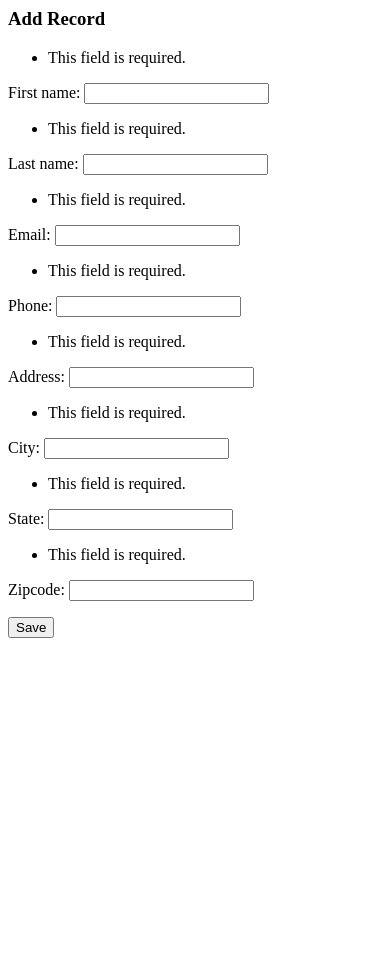
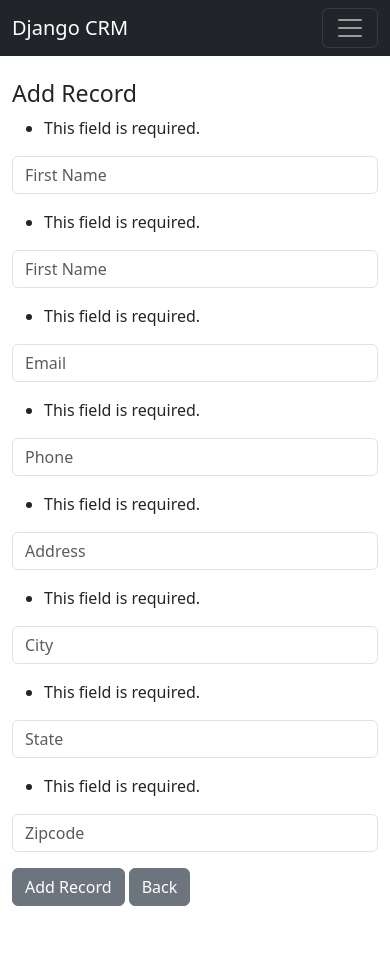
Before and after one commit to eltonMessiass/CRM-APP-with-Django, a Django app: page /addRecord/ in a window 390 px wide. Before the commit the page ends 638 px from the top, so only its background shows below. Run offline with Django 4.2, Linux system fonts and the light colour scheme; a user stored in the database is signed in.

Commit message:
funcao de update concluida

```diff
--- a/CRM/forms.py
+++ b/CRM/forms.py
@@ -39,6 +39,16 @@ class SignUpForm(UserCreationForm):
 
 
 class AddRecordForm(ModelForm):
+
+    first_name = forms.CharField(required=True, widget=forms.widgets.TextInput(attrs={"placeholder":"First Name",  "class":"form-control"}), label="")
+    last_name = forms.CharField(required=True, widget=forms.widgets.TextInput(attrs={"placeholder":"First Name",  "class":"form-control"}), label="")
+    email = forms.CharField(required=True, widget=forms.widgets.TextInput(attrs={"placeholder":"Email",  "class":"form-control"}), label="")
+    phone = forms.CharField(required=True, widget=forms.widgets.TextInput(attrs={"placeholder":"Phone",  "class":"form-control"}), label="")
+    address = forms.CharField(required=True, widget=forms.widgets.TextInput(attrs={"placeholder":"Address",  "class":"form-control"}), label="")
+    city = forms.CharField(required=True, widget=forms.widgets.TextInput(attrs={"placeholder":"City",  "class":"form-control"}), label="")
+    state = forms.CharField(required=True, widget=forms.widgets.TextInput(attrs={"placeholder":"State",  "class":"form-control"}), label="")
+    zipcode = forms.CharField(required=True, widget=forms.widgets.TextInput(attrs={"placeholder":"Zipcode",  "class":"form-control"}), label="")
+
     class Meta:
         model = Record
         exclude = ("user",)
--- a/CRM/templates/website/add_record.html
+++ b/CRM/templates/website/add_record.html
@@ -1,10 +1,24 @@
+{% extends 'website/base.html' %}
+
+{% block content %}
+
+<div class="col-md-6 offset-md-3">
 <h3>Add Record</h3>
 
 
-<form action="" method="POST">
+<form action="{% url 'add-record' %}" method="POST">
     {% csrf_token %}
 
-    {{form.as_p}}
+    {{ form.as_p }}
 
-    <button type="submit">Save</button>
+    <button type="submit" class="btn btn-secondary">Add Record</button>
+    <a href="{% url 'home' %}" class="btn btn-secondary">Back</a>
 </form>
+
+<br/>
+<br/>
+<br/>
+
+</div>
+
+{% endblock content %}
--- a/CRM/urls.py
+++ b/CRM/urls.py
@@ -6,7 +6,9 @@ urlpatterns = [
     path("", views.home, name="home"),
     # path("login/", views.login, name="login"),
     path("logout/", views.logout, name="logout"),
-    path('register/', views.register_user, name="register"),\
-    path('addRecord/', views.CreateRecord, name='add-record')
+    path('register/', views.register_user, name="register"),
+    path('addRecord/', views.CreateRecord, name='add-record'),
+    path('record/<str:pk>/', views.costumer_record, name="c_record"),
+    path('edit-record/<str:pk>/', views.edit_record, name="edit-record")
 
 ]
--- a/CRM/views.py
+++ b/CRM/views.py
@@ -64,3 +64,27 @@ def CreateRecord(request):
         return render(request, 'website/add_record.html', {'form':form})
     else:
         return redirect('home')
+
+
+def costumer_record(request, pk):
+
+    if request.user.is_authenticated:
+        c_record = Record.objects.get(id=pk)
+        return render(request, "website/record.html", {'c_record':c_record})
+    else:
+        return redirect('home')
+
+
+def edit_record(request, pk):
+
+    if request.user.is_authenticated:
+
+        record = Record.objects.get(id=pk)
+
+        form = AddRecordForm(request.POST or None, instance=record)
+        if form.is_valid():
+            form.save()
+            return redirect('home')
+        return render(request, 'website/update_record.html', {'form':form})
+    else:
+        return redirect('home')
```
Also changed, not shown: CRM/templates/website/home.html (+8 -3 lines), CRM/templates/website/record.html (added, +45 -0 lines), CRM/templates/website/update_record.html (added, +12 -0 lines), db.sqlite3.
